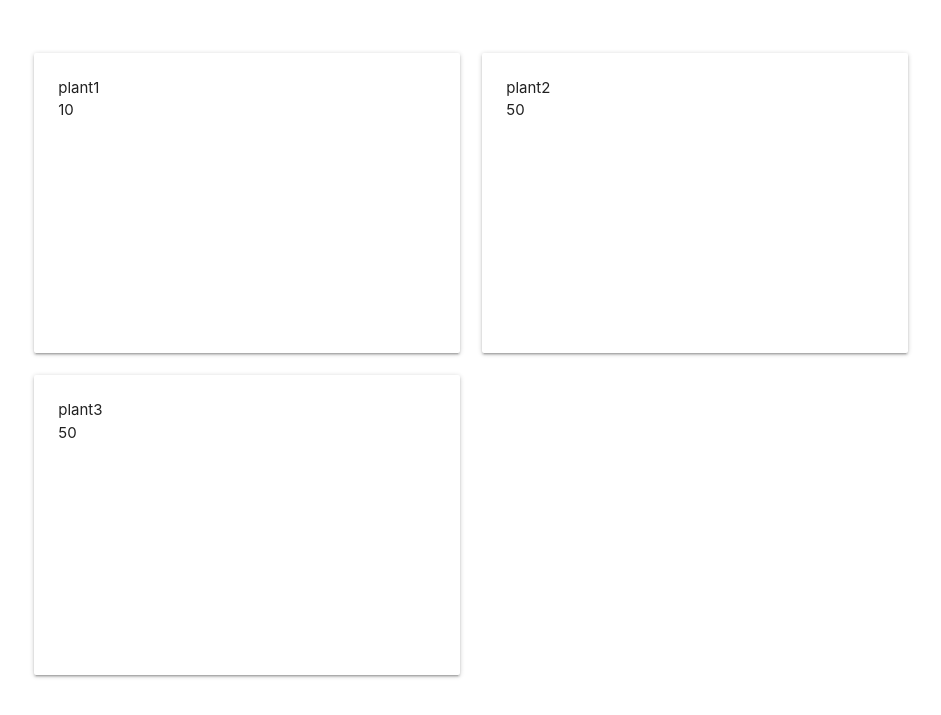
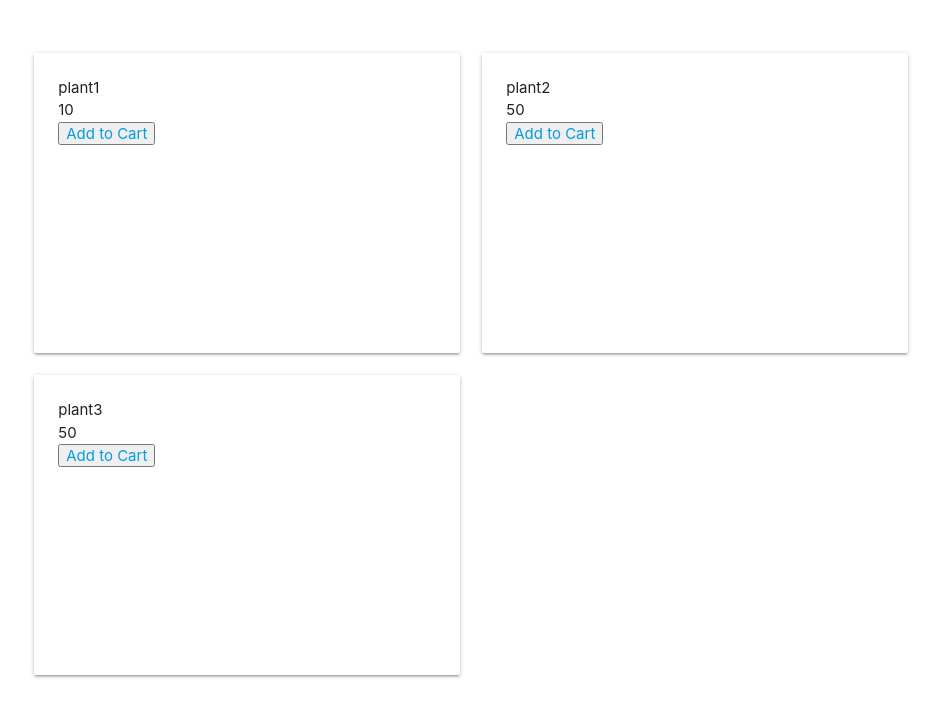
Before and after one commit to AdityaKhandelwal10/nurseryapp, a Django app: page /buyer/buyer-home/ in a window 1280 px wide. Shown: the top 715 px of the page, without its empty margins (169-1110 px from the left). Run offline with Django 3.2, Linux system fonts and the light colour scheme; data comes from the database, SQL or seed files in the repository; both versions use the stored data as it was after the commit.

Commit message:
Cart working -Stable

```diff
--- a/buyer/templates/buyer/buyer_home.html
+++ b/buyer/templates/buyer/buyer_home.html
@@ -15,6 +15,7 @@
                 <div class="card-content">
                   <p>{{plant.plant_desc}}</p>
                   <p>{{plant.plant_price}}</p>
+                  <button><a href="/buyer/add-to-cart/{{plant.pk}}">Add to Cart</a></button>
                 </div>
 
               </div>
--- a/buyer/urls.py
+++ b/buyer/urls.py
@@ -3,6 +3,8 @@ from . import views
 urlpatterns = [
 
     path('buyer-home/', views.buyer_home,name = 'buyer_home'),
-
+    path('buyer-cart/', views.orders_placed,name = 'buyer-cart'),
+    path('add-to-cart/<int:pk>', views.add_to_cart,name = 'add-to-cart'),
+    path('delete-item/<int:pk>', views.delete_item,name = 'delete-item'),
 
 ]
--- a/buyer/views.py
+++ b/buyer/views.py
@@ -1,8 +1,90 @@
-from django.shortcuts import render
+from django.shortcuts import render,redirect
 from nursery.models import Plants
+from core.models import BuyerProfile
+from .models import Cart
 
 def buyer_home(request):
 
     plants = Plants.objects.all()
     context= {'plants' : plants}
     return render(request= request, template_name ='buyer/buyer_home.html', context = context)
+
+#view to see what orders have been placed by the user
+def orders_placed(request):
+    user = request.user
+    print(user)
+    buyer = BuyerProfile.objects.get(user= user)
+    cart_id = Cart.objects.get(buyer=buyer)
+    print(cart_id.pk)
+
+    #orders = Cart.objects.get(id = cart_id.pk)
+    orders = cart_id
+    context={'orders' : orders}
+    return render(request=request, template_name = 'buyer/cart.html', context = context)
+
+#view to add item to the cart
+# def add_to_cart(request,pk): #primary key in of plants
+#     user = request.user
+
+#     buyer = BuyerProfile.objects.get(user__username= user)
+#     print(buyer)
+#     print('before if')
+
+#     if not buyer in Cart.objects.all():
+#         cart = Cart()
+#         cart.buyer.add(buyer)
+
+
+#     #cart = Cart.objects.get(buyer = buyer)
+#     plant = Plants.objects.get(pk=pk)
+#     if not plant in cart.plants.all():
+#         cart.plants.add()
+#     else:
+#         print('Already there')
+
+#     return redirect('buyer-cart/')
+
+def add_to_cart(request,pk):
+    user = request.user
+    buyer = BuyerProfile.objects.get(user = user)
+    print(user)
+    print('\n1 is working\n')
+
+
+    print('\n2nd block is starting\n')
+    try:
+        cart, created = Cart.objects.get_or_create(buyer = buyer)
+    except :
+        pass
+
+    print('2nd block ends here \n')
+    print(cart)
+
+    print('\n 3rd block starting here\n')
+    plant = Plants.objects.get(id = pk)
+    print(plant)
+
+    cart.plants.add(plant)
+    print('\n 3rd block ends here\n')
+    print('Added the item')
+
+    return redirect('/buyer/buyer-cart/')
+
+def delete_item(request,pk):
+    user = request.user
+    buyer = BuyerProfile.objects.get(user = user)
+    print(user)
+    print('\n1 is working\n')
+    print('2nd block ends here \n')
+    cart = Cart.objects.get(buyer = buyer)
+    print(cart)
+
+    print('\n 3rd block starting here\n')
+    plant = Plants.objects.get(id = pk)
+    print(plant)
+
+    cart.plants.remove(plant)
+    print('\n 3rd block ends here\n')
+
+
+    return redirect('/buyer/buyer-cart/')
--- a/nursery/models.py
+++ b/nursery/models.py
@@ -1,5 +1,6 @@
 from django.db import models
 from core.models import User,ManagerProfile as ManagerProfile, BuyerProfile as BuyerProfile
+
 
 # Need a plants model which will hold all the models and help in doing other things
 
@@ -8,3 +9,6 @@ class Plants(models.Model):
     plant_name = models.CharField(max_length=200)
     plant_desc = models.CharField(max_length=200)
     plant_price = models.IntegerField()
+
+# class OrderReceived(models.Model):
+#     manager = models.ForeignKey(ManagerProfile,on_delete=models.CASCADE)
--- a/plantapp/settings.py
+++ b/plantapp/settings.py
@@ -41,7 +41,6 @@ INSTALLED_APPS = [
     'core',
     'nursery',
     'buyer',
-
 ]
 
 MIDDLEWARE = [
```
Also changed, not shown: buyer/models.py (+7 -0 lines), buyer/templates/buyer/cart.html (added, +32 -0 lines), core/models.py (+10 -0 lines), nursery/views.py (+0 -30 lines), buyer/migrations/0002_initial.py (added), db.sqlite3.
